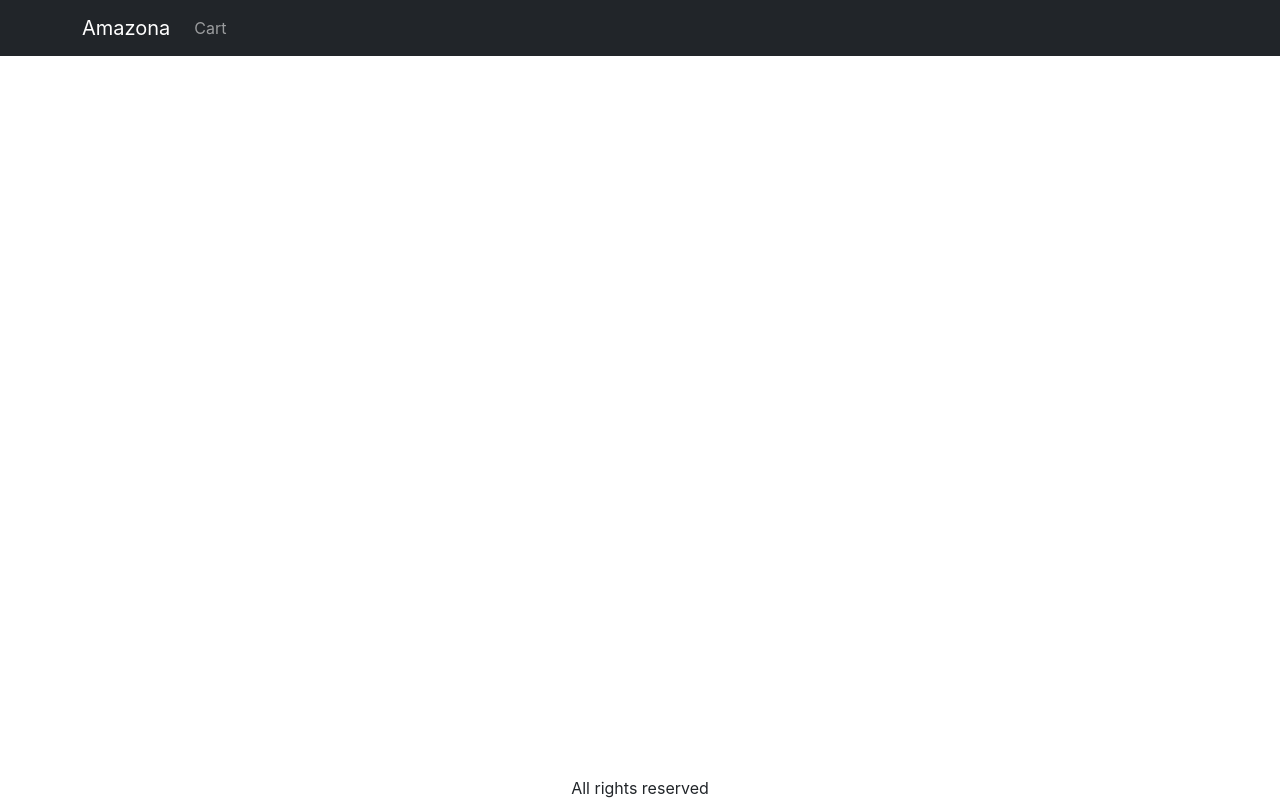
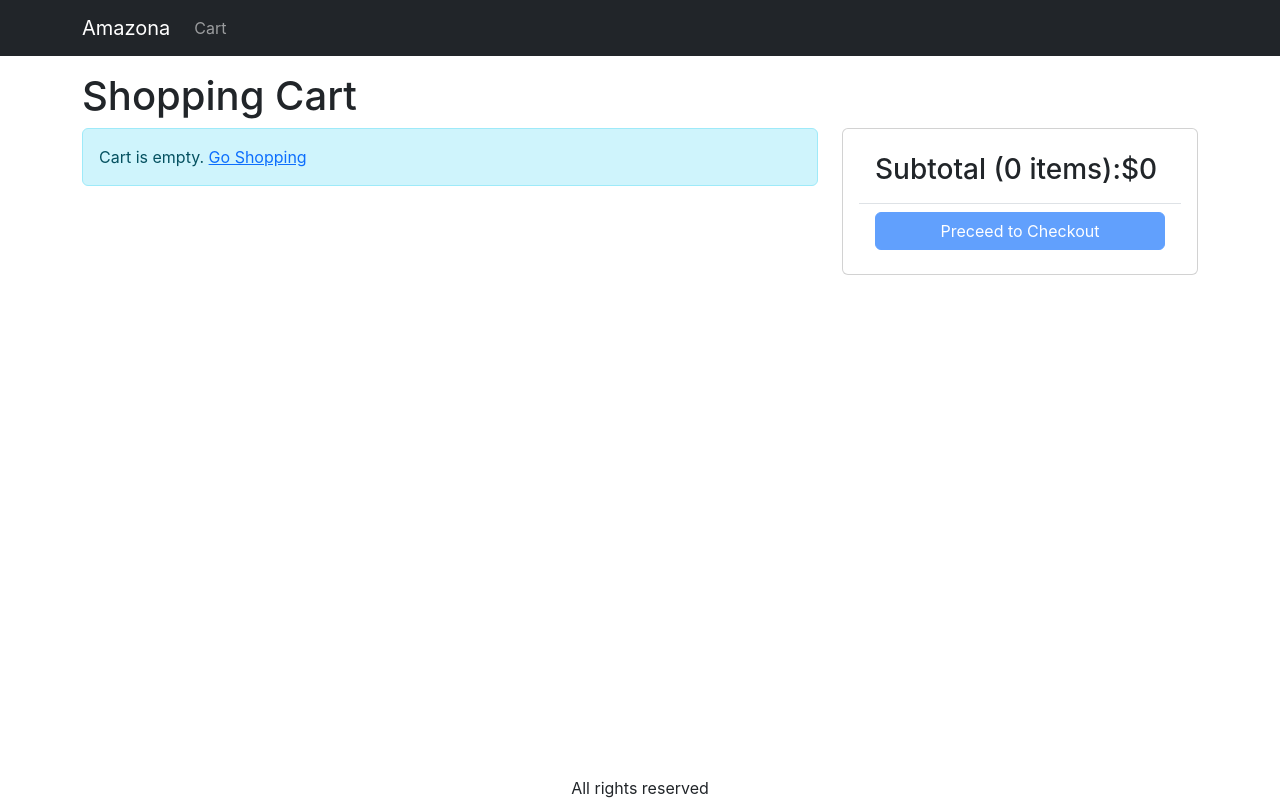
Before and after one commit to ezzyouy/fullStack, a React (Create React App) app in the folder frontend/: page /cart in a window 1280 px wide. Built offline with nearby package versions, Linux system fonts and the light colour scheme.

Commit message:
Create-Cart-Screen-V18

```diff
--- a/frontend/src/App.js
+++ b/frontend/src/App.js
@@ -8,6 +8,7 @@
 import Badge from 'react-bootstrap/esm/Badge'
 import { Store } from './Store'
 import { useContext } from 'react'
+import CartScreen from './Screens/CartScreen'
 
 function App () {
   const { state } = useContext(Store)
@@ -40,6 +41,7 @@
           <Container className='mt-3'>
             <Routes>
               <Route path='/product/:_id' element={<ProductScreen />} />
+              <Route path='/cart' element={<CartScreen />} />
               <Route path='/' element={<HomeScreen />} />
             </Routes>
           </Container>
--- /dev/null
+++ b/frontend/src/Screens/CartScreen.js
@@ -0,0 +1,102 @@
+import React, { useContext } from 'react'
+import { Store } from '../Store'
+import { Helmet } from 'react-helmet-async'
+import Row from 'react-bootstrap/esm/Row'
+import MessageBox from '../Component/MessageBox'
+import { Link } from 'react-router-dom'
+import ListGroup from 'react-bootstrap/esm/ListGroup'
+import Col from 'react-bootstrap/esm/Col'
+import Button from 'react-bootstrap/Button'
+import { FontAwesomeIcon } from '@fortawesome/react-fontawesome'
+import {
+  faMinusCircle,
+  faPlusCircle,
+  faTrash
+} from '@fortawesome/free-solid-svg-icons'
+import Card from 'react-bootstrap/esm/Card'
+
+function CartScreen () {
+  const { state, dispatch: ctxDispatch } = useContext(Store)
+  const {
+    cart: { cartItems }
+  } = state
+  console.log(state)
+  console.log(cartItems.name)
+  return (
+    <div>
+      <Helmet>
+        <title>Shopping Cart</title>
+      </Helmet>
+      <h1>Shopping Cart</h1>
+      <Row>
+        <Col md={8}>
+          {cartItems?.length === 0 ? (
+            <MessageBox>
+              Cart is empty. <Link to='/'>Go Shopping</Link>
+            </MessageBox>
+          ) : (
+            <ListGroup>
+              {cartItems?.map(item => (
+                <ListGroup.Item key={item._id}>
+                  <Row className='align-items-center'>
+                    <Col md={4}>
+                      <img
+                        src={item.image}
+                        alt={item.name}
+                        className='img-fluid rounded img-thumbnail'
+                      />
+                      <Link to={`/product/${item._id}`}>{item.name}</Link>
+                    </Col>
+                    <Col md={3}>
+                      <Button variant='light' disabled={item.quantity === 1}>
+                        <FontAwesomeIcon icon={faMinusCircle} />
+                      </Button>
+                      <span>{item.quantity}</span>
+                      <Button variant='light' disabled={item.quantity === 1}>
+                        <FontAwesomeIcon icon={faPlusCircle} />
+                      </Button>
+                    </Col>
+                    <Col md={3}>${item.price}</Col>
+                    <Col md={2}>
+                      <Button variant='light' disabled={item.quantity === 1}>
+                        <FontAwesomeIcon icon={faTrash} />
+                      </Button>
+                    </Col>
+                  </Row>
+                </ListGroup.Item>
+              ))}
+            </ListGroup>
+          )}
+        </Col>
+        <Col md={4}>
+          <Card>
+            <Card.Body>
+              <ListGroup variant='flush'>
+                <ListGroup.Item>
+                  <h3>
+                    Subtotal ({cartItems.reduce((a, c) => a + c.quantity, 0)}{' '}
+                    items):$
+                    {cartItems.reduce((a, c) => a + c.price * c.quantity, 0)}
+                  </h3>
+                </ListGroup.Item>
+                <ListGroup.Item>
+                  <div className='d-grid'>
+                    <Button
+                      type='button'
+                      variant='primary'
+                      disabled={cartItems.length === 0}
+                    >
+                      Preceed to Checkout
+                    </Button>
+                  </div>
+                </ListGroup.Item>
+              </ListGroup>
+            </Card.Body>
+          </Card>
+        </Col>
+      </Row>
+    </div>
+  )
+}
+
+export default CartScreen
--- a/frontend/src/Screens/ProductScreen.js
+++ b/frontend/src/Screens/ProductScreen.js
@@ -5,7 +5,7 @@
 import ListGroup from 'react-bootstrap/esm/ListGroup'
 import Card from 'react-bootstrap/esm/Card'
 import Badge from 'react-bootstrap/esm/Badge'
-import { useParams } from 'react-router-dom'
+import { useNavigate, useParams } from 'react-router-dom'
 import logger from 'use-reducer-logger'
 import Rating from '../Component/Rating'
 import Button from 'react-bootstrap/esm/Button'
@@ -29,6 +29,7 @@
 }
 
 function ProductScreen () {
+  const navigate = useNavigate()
   const params = useParams()
   const { _id } = params
   const [{ loading, error, product }, dispatch] = useReducer(logger(reducer), {
@@ -60,6 +61,7 @@
       return
     }
     ctxDispatch({ type: 'CART_ADD_ITEM', payload: { ...product, quantity } })
+    navigate('/cart')
   }
   return loading ? (
     <LoadingBox />
--- a/frontend/src/index.css
+++ b/frontend/src/index.css
@@ -43,3 +43,7 @@
 .rating span {
 	color: #ffc000;
 }
+
+.img-thumbnail {
+	height: 80px;
+}
```
Also changed, not shown: 1 other file (tests, documents, lock files or other folders).
